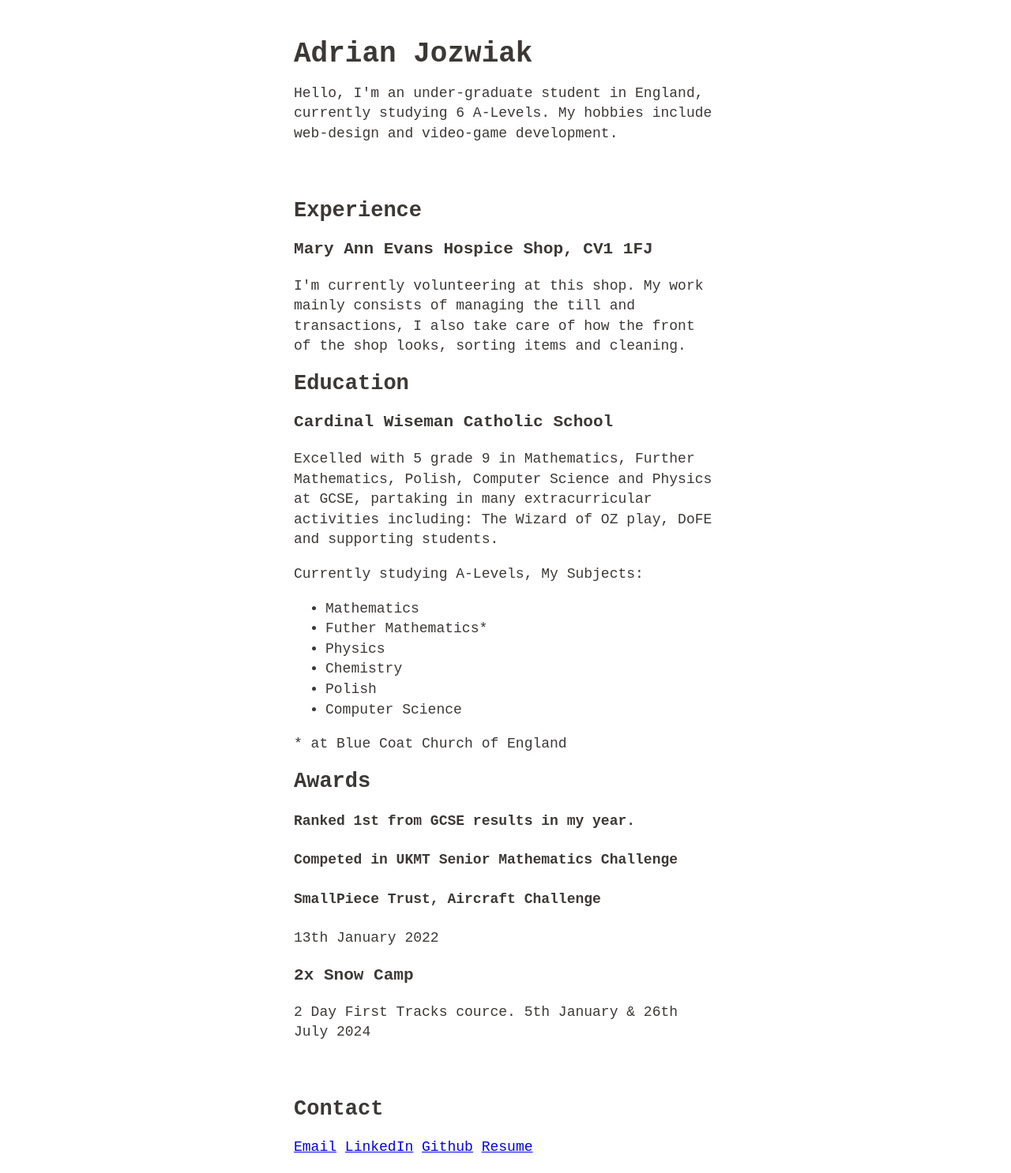
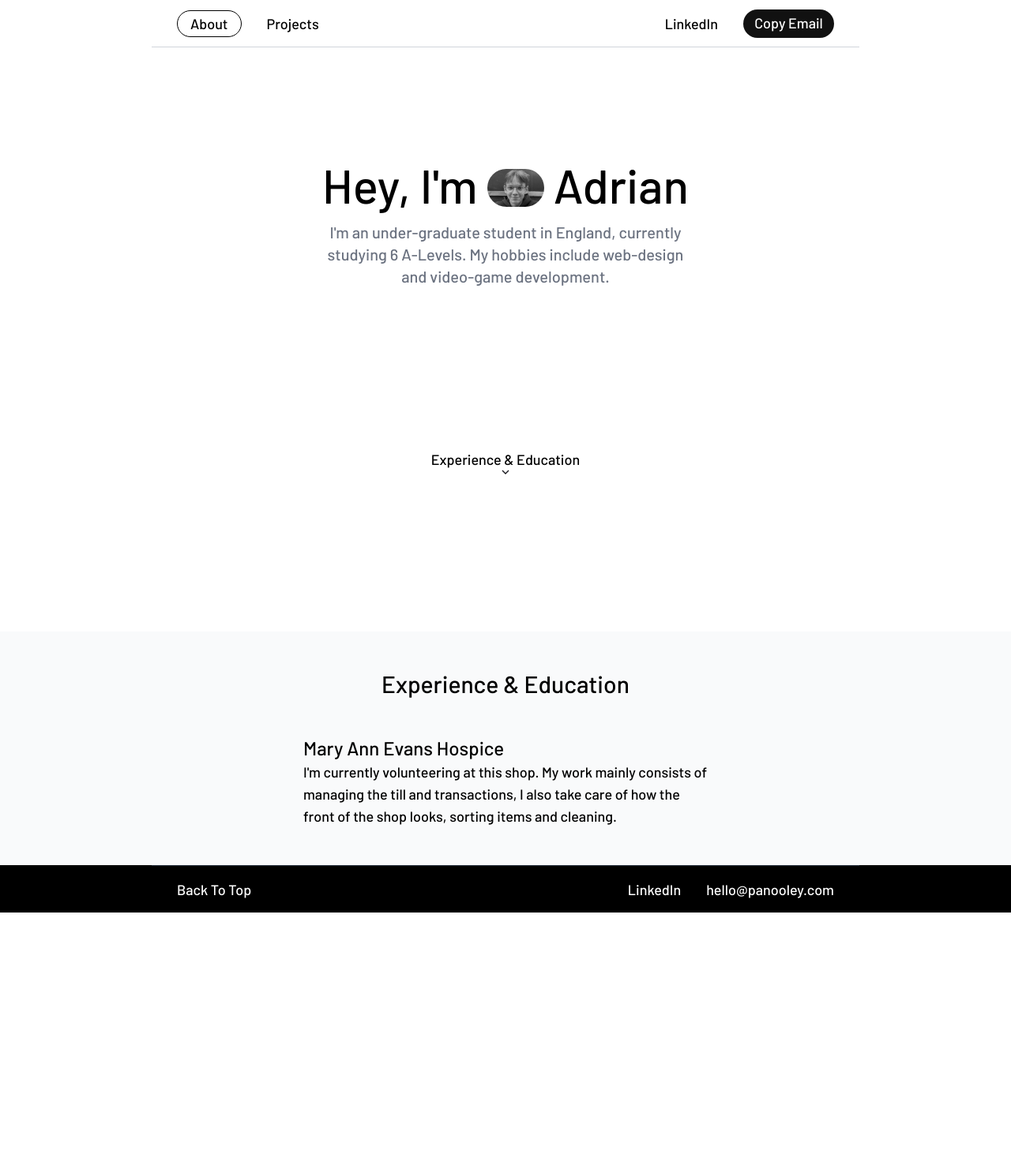
Before and after one commit to panooley/simple-portfolio, a plain HTML site: page index.html in a window 1280 px wide. Shown: the whole page at 79% size. After the commit the page ends 1156 px from the top, so only its background shows below. Drawn offline with Linux system fonts and the light colour scheme.

Commit message:
remade site

```diff
--- a/index.html
+++ b/index.html
@@ -1,67 +1,78 @@
-<!DOCTYPE html>
-<html lang="en">
+<!doctype html>
+<html>
 <head>
-    <meta charset="UTF-8">
-    <meta name="viewport" content="width=device-width, initial-scale=1.0">
-    <title>Adrian Jozwiak</title>
+  <meta charset="UTF-8">
+  <meta name="viewport" content="width=device-width, initial-scale=1.0">
+  <link rel="stylesheet" href="index.css">
 </head>
-<body>
-    <header>
-        <h1>Adrian Jozwiak</h1>
-        <p>Hello, I'm an under-graduate student in England, currently studying 6 A-Levels. My hobbies include web-design and video-game development.</p>
+<body class="barlow-medium scroll-smooth text-lg">
+    <header class="bg-white w-full h-[60px] flex items-center justify-center z-50">
+      <div class="text-lg w-full h-full max-w-4xl flex items-center justify-between px-8 py-3 border-b border-b-gray-300">
+        <div class="flex items-center justify-center gap-8">
+          <div class="link-current">
+            <a href="">About</a>
+          </div>
+          <div class="link-soon">
+            <div class="items">
+              <p>Projects</p>
+              <p>Soon!</p>
+            </div>
+          </div>
+        </div>
+        <div class="flex gap-8 items-center justify-center">
+            <a href="https://uk.linkedin.com/in/panooley">LinkedIn</a>
+          <button class="copy-email">
+            <p class="-translate-y-px">Copy Email</p>
+          </button>
+        </div>
+      </div>
     </header>
-    <main>
-        <section>
-            <h2>Experience</h2>
-            <h3>Mary Ann Evans Hospice Shop, CV1 1FJ</h3>
-            <p>I'm currently volunteering at this shop. My work mainly consists of managing the till and transactions, I also take care of how the front of the shop looks, sorting items and cleaning.</p>
-        </section>
-        <section>
-            <h2>Education</h2>
-            <h3>Cardinal Wiseman Catholic School</h3>
-            <p>Excelled with 5 grade 9 in Mathematics, Further Mathematics, Polish, Computer Science and Physics at GCSE, partaking in many extracurricular activities including: The Wizard of OZ play, DoFE and supporting students. </p>
-            <p>Currently studying A-Levels, My Subjects:
-                <ul>
-                    <li>Mathematics</li>
-                    <li>Futher Mathematics*</li>
-                    <li>Physics</li>
-                    <li>Chemistry</li>
-                    <li>Polish</li>
-                    <li>Computer Science</li>
-                </ul>
-                <p>* at Blue Coat Church of England</p>
-            </p>
-        </section>
-        <section>
-            <h2>Awards</h2>
-            <h4>Ranked 1st from GCSE results in my year.</h4>
-            <h4>Competed in UKMT Senior Mathematics Challenge</h4>
-            <h4>SmallPiece Trust, Aircraft Challenge</h4>
-            <p>13th January 2022</p>
-            <h3>2x Snow Camp</h3>
-            <p>2 Day First Tracks cource. 5th January & 26th July 2024</p>
-        </section>
+
+    <main class="w-full">
+      <section id="pagetop" class="tw-full h-screen flex flex-col items-center justify-evenly px-6">
+        <div class="text-center max-w-[480px]">
+          <span id="title-pic" class="w-12 h-12 rounded-full hidden mb-4 overflow-hidden">
+            <img src="pic.png" alt="" class="w-full h-full">
+          </span>
+          <h1 class="text-6xl mb-4">Hey, I'm <span id="inline-pic" class="inline-block overflow-hidden w-[72px] h-12 rounded-full translate-y-1"><img class="w-full -translate-y-2" src="pic.png" alt=""></span> Adrian</h1>
+          <p class="text-xl text-gray-500">I'm an under-graduate student in England, currently studying 6 A-Levels. My hobbies include web-design and video-game development.</p>
+          <div id="links">
+            <a class="copy-email">Email</a>
+            <a id="link-email">LinkedIn</a>
+          </div>
+        </div>
+        <a href="#e&e" id="tooltip" class="flex flex-col items-center justify-center cursor-pointer relative hover:text-gray-800 duration-300">
+          <p>Experience & Education</p>
+          <div class="h-12 w-52 absolute flex items-end justify-center translate-y-0 hover:translate-y-3 duration-300">
+            <div class="rotate-90 w-4 h-4">
+              <svg viewBox="0 0 16 16" id="svg10035245823"><path d="M 6 4 L 10 8 L 6 12" fill="transparent" stroke-width="1.3" stroke="var(--token-6f754589-4585-4793-b817-d937180565e9, rgb(20, 20, 26)) /* {&quot;name&quot;:&quot;dark100&quot;} */" stroke-miterlimit="10" stroke-dasharray=""></path></svg>
+            </div>
+          </div>
+        </a>
+      </section>
+
+      <section id="e&e" class="bg-gray-50 w-full py-12 flex items-center justify-center px-6">
+        <div class="w-full max-w-lg">
+          <h1 class="text-3xl text-center mb-12">Experience & Education</h1>
+          <a href="https://www.maryannevans.org.uk/" class="text-2xl">Mary Ann Evans Hospice</a>
+          <p>I'm currently volunteering at this shop. My work mainly consists of managing the till and transactions, I also take care of how the front of the shop looks, sorting items and cleaning.</p>
+        </div>
+      </section>
     </main>
-    <footer>
-        <h2>Contact</h2>
-        <a href="mailto:adrian.jozwiak2008@gmail.com">Email</a>
-        <a href="https://linkedin.com/in/panooley">LinkedIn</a>
-        <a href="https://www.github.com/panooley">Github</a>
-        <a href="AdrianJozwiak_CV.pdf">Resume</a>
+
+    <footer class="w-full h-[60px] flex items-center justify-center bg-black">
+      <div class="text-lg w-full h-full max-w-4xl flex items-center justify-between px-8 py-3 border-t border-t-gray-800">
+          <a href="#pagetop" class="hover:text-[#888]" id="btt">Back To Top</a>
+        <div class="flex gap-8 items-center justify-center">
+            <a href="https://uk.linkedin.com/in/panooley">LinkedIn</a>
+            <a href="mailto:hell@panooley.com">hello@panooley.com</a>
+        </div>
+      </div>
     </footer>
-    <style>
-        body {
-            background: #fff;
-            color: #3c3836;
-            font-family: 'Courier New', Courier, monospace;
-            margin: 1rem auto;
-            max-width: 600px;
-            line-height: 1.6rem;
-            font-size: 18px;
-            padding: 0 8px
-        }
-        header,footer,main { padding: 1rem 2rem; }
-        /* h1,h2,h3 { line-height:1.2; rotate: -1deg; } */
-    </style>
+
+    <script>
+      let i = document.getElementsByClassName("copy-email");
+      for (let j = 0; j < i.length; j++) {i.item(j).addEventListener('click', ()=> {navigator.clipboard.writeText("hello@panooley.com")})}
+    </script>
 </body>
 </html>
```
Also changed, not shown: old/index.html (added, +67 -0 lines), index.css (added), pic.png (added), 2 other files.
